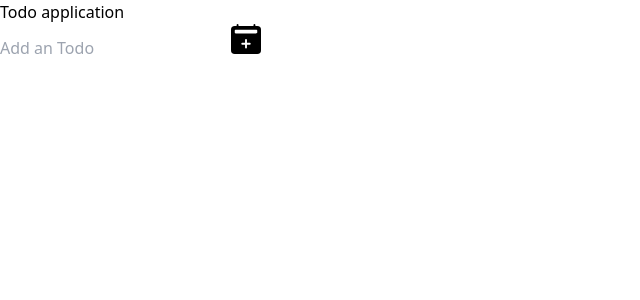
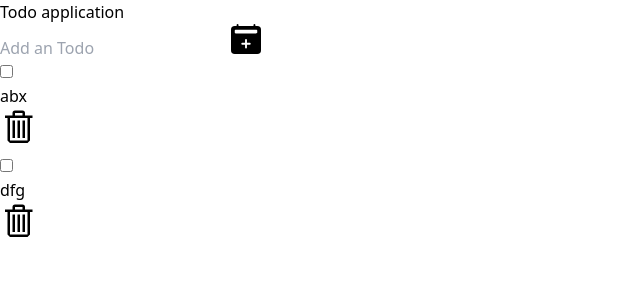
Before and after one commit to MarcinRadNowak/todos-app, a React (Create React App) app: page / in a window 1280 px wide. Shown: the top 300 px of the page, without its empty margins (0-640 px from the left). Built offline with nearby package versions, Linux system fonts and the light colour scheme.

Commit message:
Working with 'Todo.jsx'

```diff
--- a/src/App.js
+++ b/src/App.js
@@ -1,7 +1,9 @@
-import React from "react";
-import { BsFillCalendar2PlusFill } from 'react-icons/bs'
+import React, {useState} from "react";
+import { BsFillCalendar2PlusFill } from 'react-icons/bs';
+import Todo from "./Todo";
 
 function App() {
+  const [todos, setTodos] = useState(["abx", "dfg"]);
   return (
     <div>
       <div>
@@ -10,6 +12,11 @@ function App() {
           <input type="text" placeholder="Add an Todo" />
           <button ><BsFillCalendar2PlusFill size={30} /></button>
         </form>
+        <ul>
+          {todos.map((todo, index) => (
+            <Todo key={index} todo={todo} />
+          ))}
+        </ul>
       </div>
     </div>
   );
--- /dev/null
+++ b/src/Todo.jsx
@@ -0,0 +1,16 @@
+import React from 'react';
+import { VscTrash } from 'react-icons/vsc';
+
+const Todo = ({todo}) => {
+  return (
+    <li>
+      <div>
+        <input type="checkbox" />
+        <p>{todo}</p>
+      </div>
+      <button>{<VscTrash size={40} />}</button>
+    </li>
+  )
+}
+
+export default Todo
```
